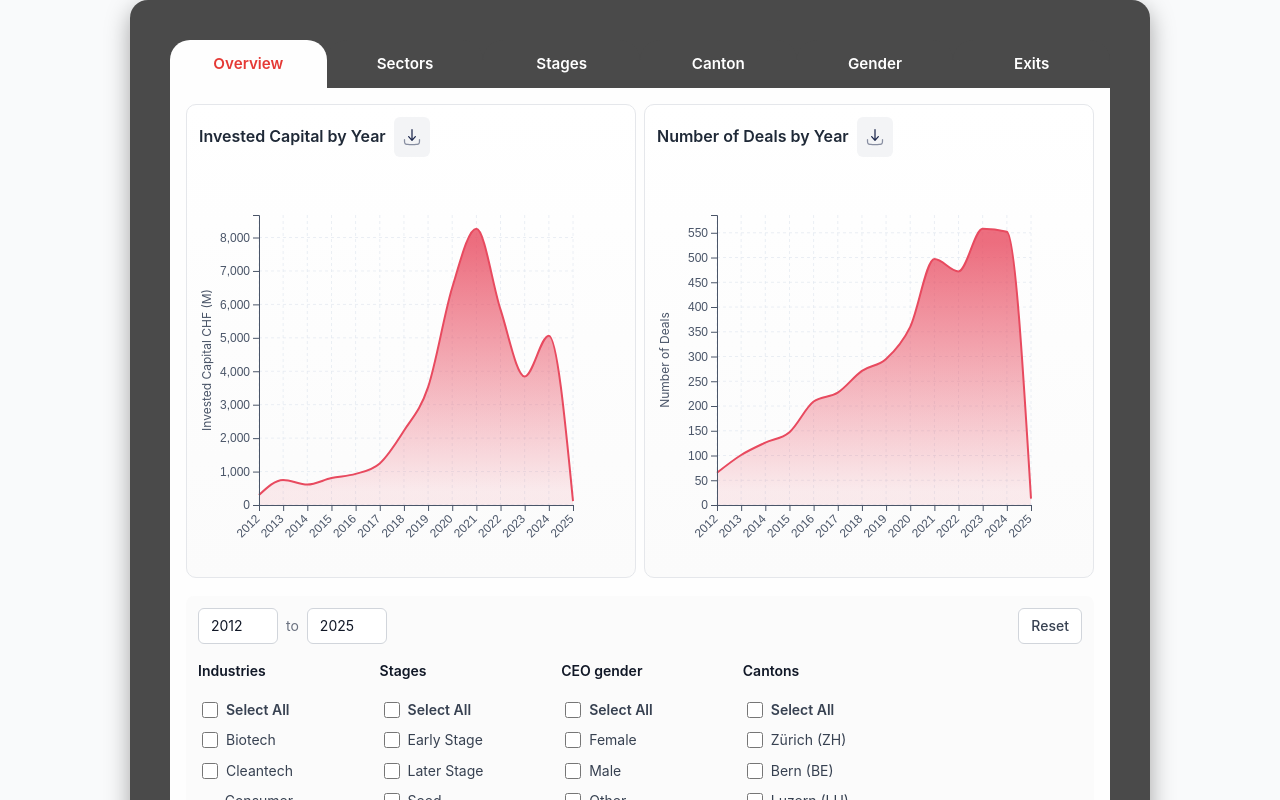
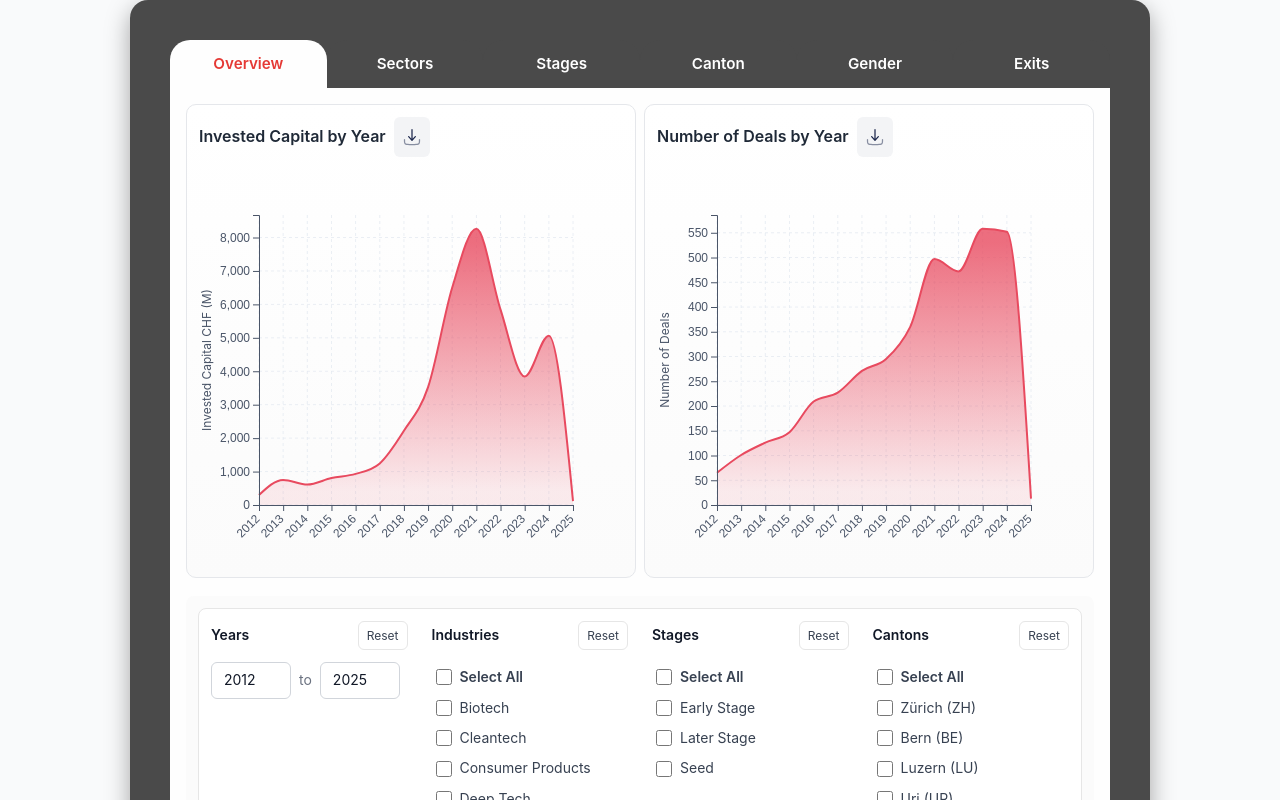
Before and after one commit to alionazherdetska/swiss-vc-dashboard, a React (Create React App) app: page / in a window 1280 px wide. Shown: the top 800 px of the page. Built offline with nearby package versions, Linux system fonts and the light colour scheme.

Commit message:
refactored the filters container

```diff
--- a/src/components/Dashboard.js
+++ b/src/components/Dashboard.js
@@ -92,17 +92,6 @@ const Dashboard = () => {
         ceoGenders: [],
       };
     }
-    // Exclude some unwanted deal type labels from appearing in the UI filters
-    const EXCLUDED_DEAL_TYPES = [
-      "Convertible Loan",
-      "EXIT",
-      "Foreign",
-      "Grant",
-      "IPO",
-      "M&A",
-      "Micro",
-    ].map((s) => s.toLowerCase());
-
     return {
       phases: [...new Set(deals.map((d) => d.Phase).filter(Boolean))].sort(),
       dealYears: [...new Set(deals.map((d) => d.Year).filter(Boolean))].sort(),
--- a/src/components/Dashboard.module.css
+++ b/src/components/Dashboard.module.css
@@ -60,20 +60,6 @@
   color: #e0e0e0;
 }
 
-.topTitleBar {
-  display: flex;
-  align-items: center;
-  justify-content: space-between;
-  padding: 12px 18px;
-  border-radius: 10px 10px 0 0;
-}
-
-.cardsRow {
-  display: grid;
-  grid-template-columns: 1fr 1fr;
-  gap: 18px;
-  margin-bottom: 18px;
-}
 
 .card {
   background: linear-gradient(180deg, #fff 0%, #fbfbfb 100%);
@@ -82,18 +68,21 @@
   padding: 12px;
 }
 
-.cardHeader {
-  display: flex;
-  align-items: center;
-  justify-content: space-between;
-  gap: 8px;
-  margin-bottom: 8px;
+
+.active {
+  background: #FEFEFE;
+  color: #e53935;
+  z-index: 20;
+  border-radius: 20px 20px 0 0;
 }
 
-.cardControls {
-  display: flex;
-  align-items: center;
-  gap: 8px;
+.inactive {
+  background: #4a4a4a;
+  color: #fff;
+}
+
+.inactive:hover {
+  color: #e0e0e0;
 }
 
 .filtersWrap {
--- a/src/components/charts/shared/D3AreaChart.js
+++ b/src/components/charts/shared/D3AreaChart.js
@@ -231,6 +231,8 @@ const D3AreaChart = ({
     axisColor,
     yAxisLabel,
     showVolume,
+    onTooltipShow,
+    onTooltipHide,
   ]);
 
   return (
--- a/src/components/charts/shared/D3ComposedChart.js
+++ b/src/components/charts/shared/D3ComposedChart.js
@@ -18,8 +18,6 @@ const D3ComposedChart = ({
   yAxisLabel = "",
   colorOf,
   dataKeySuffix = "__volume",
-  onTooltipShow,
-  onTooltipHide,
   tooltipFormatter,
 }) => {
   const svgRef = useRef();
--- a/src/components/charts/shared/D3MultiSeriesChart.js
+++ b/src/components/charts/shared/D3MultiSeriesChart.js
@@ -256,6 +256,8 @@ const D3MultiSeriesChart = ({
     colorOf,
     showTotal,
     metricSuffix,
+    getSeriesValue,
+    yAxisLabel,
   ]);
 
   return (
--- a/src/components/filters/FilterPanel.js
+++ b/src/components/filters/FilterPanel.js
@@ -2,9 +2,20 @@ import { useMemo } from "react";
 import { OFFICIAL_CANTONS } from "../../lib/constants";
 import styles from "./FilterPanel.module.css";
 
-const Section = ({ title, children, minHeight }) => (
+const Section = ({ title, children, minHeight, onReset }) => (
   <div className={styles.sectionRoot}>
+    <div className={styles.sectionHeader}>
       <div className={styles.sectionTitle}>{title}</div>
+      {onReset ? (
+        <button
+          type="button"
+          className={styles.sectionReset}
+          onClick={onReset}
+        >
+          Reset
+        </button>
+      ) : null}
+    </div>
     <div style={{ minHeight: minHeight ? `${minHeight}px` : "auto" }}>
       {children}
     </div>
@@ -62,9 +73,16 @@ const FilterPanel = ({
   return (
     <div className={styles.panelRoot}>
       <div className={styles.panelCard}>
-        {/* Header with Year Range and Reset */}
-        <div className={styles.header}>
-          <div className={styles.headerLeft}>
+        <div className={styles.filtersRow}>
+          {/* Years */}
+          <Section
+            title="Years"
+            minHeight={filterHeights}
+            onReset={() =>
+              // Reset years to full range; assumption: default range is 2012-2025
+              updateFilter("yearRange", [2012, 2025])
+            }
+          >
             <div className={styles.inputGroup}>
               <input
                 type="number"
@@ -100,15 +118,14 @@ const FilterPanel = ({
                 className={styles.inputSmall}
               />
             </div>
-          </div>
-          <button onClick={resetFilters} className={styles.btnReset}>
-            Reset
-          </button>
-        </div>
+          </Section>
 
-        <div className={styles.filtersRow}>
           {/* Industries */}
-          <Section title="Industries" minHeight={filterHeights}>
+          <Section
+            title="Industries"
+            minHeight={filterHeights}
+            onReset={() => updateFilter("industries", [])}
+          >
             <div className={`${styles.listScroll}`}>
               <label className={`${styles.itemLabel} ${styles.itemLabelHover}`}>
                 <input
@@ -145,9 +162,13 @@ const FilterPanel = ({
             </div>
           </Section>
 
-          {/* Deal Types or Stages */}
+          {/* Stack: Stages + CEO gender in one column */}
+          <div className={styles.stackColumn}>
             {dealsTab ? (
-            <Section title="Stages" minHeight={filterHeights}>
+              <Section
+                title="Stages"
+                onReset={() => updateFilter("phases", [])}
+              >
                 <div className={styles.listScroll}>
                   <label
                     className={`${styles.itemLabel} ${styles.itemLabelHover}`}
@@ -186,7 +207,7 @@ const FilterPanel = ({
                 </div>
               </Section>
             ) : (
-            <Section title="Stages" minHeight={filterHeights}>
+              <Section title="Stages" minHeight={filterHeights} onReset={() => updateFilter("phases", [])}>
                 <div className="space-y-1.5">
                   <label className={`${styles.itemLabel}`}>
                     <input
@@ -201,8 +222,10 @@ const FilterPanel = ({
               </Section>
             )}
 
-          {/* CEO Gender */}
-          <Section title="CEO gender" minHeight={filterHeights}>
+            <Section
+              title="CEO gender"
+              onReset={() => updateFilter("ceoGenders", [])}
+            >
               <div>
                 <label className={`${styles.itemLabel} ${styles.itemLabelHover}`}>
                   <input
@@ -238,9 +261,14 @@ const FilterPanel = ({
                 ))}
               </div>
             </Section>
+          </div>
 
           {/* Cantons */}
-          <Section title="Cantons" minHeight={filterHeights}>
+          <Section
+            title="Cantons"
+            minHeight={filterHeights}
+            onReset={() => updateFilter("cantons", [])}
+          >
             <div className={styles.listScroll}>
               <label className={`${styles.itemLabel} ${styles.itemLabelHover}`}>
                 <input
--- a/src/components/filters/FilterPanel.module.css
+++ b/src/components/filters/FilterPanel.module.css
@@ -2,17 +2,11 @@
   gap: 0.5rem;
 }
 
-.header {
-  display: flex;
-  justify-content: space-between;
-  align-items: center;
-  margin-bottom: 1rem;
-}
-
-.headerLeft {
-  display: flex;
-  align-items: center;
-  gap: 1.5rem;
+.panelCard {
+  background: #ffffff;
+  border-radius: 8px;
+  padding: 12px;
+  border: 1px solid #e6e6e6;
 }
 
 .inputGroup {
@@ -36,32 +30,46 @@
   font-size: 0.875rem;
 }
 
-.btnReset {
-  padding: 0.375rem 0.75rem;
-  font-size: 0.875rem;
-  font-weight: 500;
-  border-radius: 0.375rem;
-  border: 1px solid #d1d5db;
-  background: #ffffff;
-  color: #374151;
-}
+
 
 .filtersRow {
   display: grid;
-  grid-template-columns: repeat(5, 1fr);
+  grid-template-columns: repeat(4, 1fr);
   gap: 1.5rem;
   align-items: start;
+}
+
+.stackColumn {
+  display: flex;
+  flex-direction: column;
+  gap: 1.5rem;
 }
 
 .sectionRoot {
   min-width: 0;
 }
 
+.sectionHeader {
+  display: flex;
+  justify-content: space-between;
+  align-items: center;
+  margin-bottom: 0.75rem;
+}
+
 .sectionTitle {
   font-weight: 600;
   color: #111827;
-  margin-bottom: 0.75rem;
+  margin: 0;
   font-size: 0.875rem;
+}
+
+.sectionReset {
+  padding: 0.25rem 0.5rem;
+  font-size: 0.75rem;
+  border-radius: 0.375rem;
+  border: 1px solid #e6e6e6;
+  background: #ffffff;
+  color: #374151;
 }
 
 .listScroll {
@@ -72,12 +80,7 @@
   padding-right: 6px;
 }
 
-.filterCardWrap {
-  background: #ffffff;
-  border-radius: 8px;
-  padding: 12px;
-  border: 1px solid #e6e6e6;
-}
+/* removed deprecated .filterCardWrap */
 
 .listScroll::-webkit-scrollbar-thumb {
   background: #c7c7c7;
--- a/src/styles.css
+++ b/src/styles.css
@@ -1,25 +1,5 @@
 /* src/styles.css */
 @import "https://cdn.jsdelivr.net/npm/tailwindcss@2.2.19/dist/tailwind.min.css";
-
-/* Additional custom styles if needed */
-/* Base styles */
-* {
-  margin: 0;
-  padding: 0;
-  box-sizing: border-box;
-}
-
-body {
-  font-family:
-    -apple-system, BlinkMacSystemFont, "Segoe UI", Roboto, "Helvetica Neue",
-    Arial, sans-serif;
-  line-height: 1.6;
-  color: #1f2937;
-  background-color: #f9fafb;
-  transition:
-    background-color 0.3s ease,
-    color 0.3s ease;
-}
 
 /* Additional custom styles if needed */
 /* Base styles */
```
Lines whose indentation alone changed are shown as unchanged.
